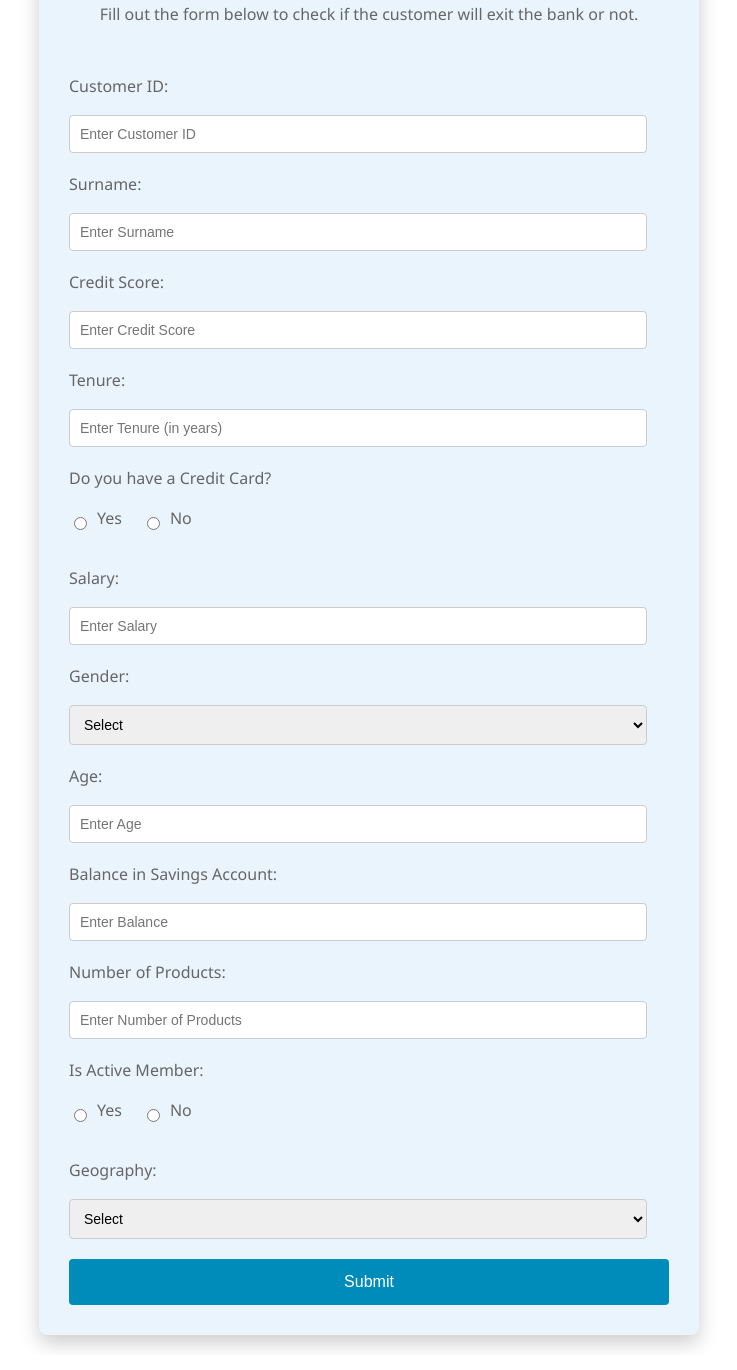
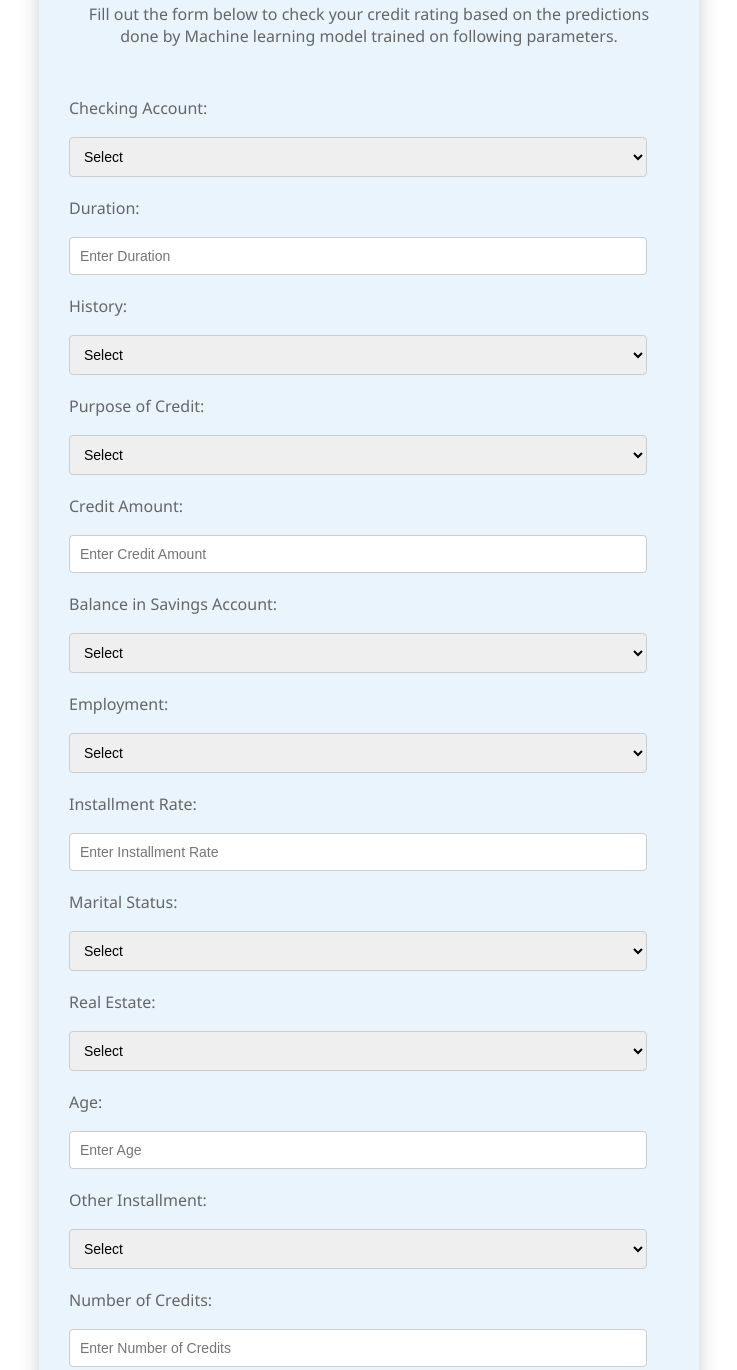
Before and after one commit to RohitSingh055/Input-Form, a plain HTML site: page index.html in a window 1280 px wide. Shown: the part 361-1731 px from the top of the page, without its empty margins (271-1008 px from the left). Drawn offline with Linux system fonts and the light colour scheme; no server answers.

Commit message:
checking some changes

```diff
--- a/index.html
+++ b/index.html
@@ -12,65 +12,129 @@
 <body>
 
     <form id="myForm" onsubmit="submitForm(event)" method="post">
-        <h1>Churn Prediction</h1>
+        <h1>Check your Credit Rating</h1>
         <img class="credit-card-image" src="/credit-card.webp" alt="Credit Card Image">
-        <p class="form-description">Fill out the form below to check if the customer will exit the bank or not.</p>
+        <p class="form-description">Fill out the form below to check your credit rating based on the predictions done by
+            Machine learning model trained on following parameters.</p>
+        <label for="chk_acct">Checking Account:</label>
+        <select name="chk_acct" id="chk_acct" required>
+            <option value="" disabled selected>Select</option>
+            <option value="0">0DM</option>
+            <option value="1">less-200DM</option>
+            <option value="2">no-account</option>
+            <option value="3">over-200DM</option>
+        </select>
 
-        <label for="customer_id">Customer ID:</label>
-        <input type="text" id="customer_id" name="customer_id" placeholder="Enter Customer ID" required>
+        <label for="duration">Duration:</label>
+        <input type="number" id="duration" name="duration" placeholder="Enter Duration" required>
 
-        <label for="surname">Surname:</label>
-        <input type="text" id="surname" name="surname" placeholder="Enter Surname" required>
+        <label for="history">History:</label>
+        <select name="history" id="history" required>
+            <option value="" disabled selected>Select</option>
+            <option value="0">all-paid-duly</option>
+            <option value="1">bank-paid-duly</option>
+            <option value="2">critical</option>
+            <option value="3">delay</option>
+            <option value="4">duly-till-now</option>
+        </select>
 
-        <label for="credit_score">Credit Score:</label>
-        <input type="number" id="credit_score" name="credit_score" placeholder="Enter Credit Score" required>
+        <label for="purpose_of_credit">Purpose of Credit:</label>
+        <select name="purpose_of_credit" id="purpose_of_credit" required>
+            <option value="" disabled selected>Select</option>
+            <option value="0">business</option>
+            <option value="1">domestic-app</option>
+            <option value="2">education</option>
+            <option value="3">furniture</option>
+            <option value="4">new-car</option>
+            <option value="5">others</option>
+            <option value="6">radio-tv</option>
+            <option value="7">repairs</option>
+            <option value="8">retraining</option>
+            <option value="9">used-car</option>
+        </select>
 
-        <label for="tenure">Tenure:</label>
-        <input type="number" id="tenure" name="tenure" placeholder="Enter Tenure (in years)" required>
+        <label for="credit_amount">Credit Amount:</label>
+        <input type="number" id="credit_amount" name="credit_amount" placeholder="Enter Credit Amount" required>
 
-        <label for="do_have_credit_card">Do you have a Credit Card?</label>
-        <div class="radio-group">
-            <input type="radio" id="credit_card_yes" name="do_have_credit_card" value="1" required>
-            <label class="radio-label" for="credit_card_yes">Yes</label>
-            <input type="radio" id="credit_card_no" name="do_have_credit_card" value="0">
-            <label class="radio-label" for="credit_card_no">No</label>
-        </div>
+        <label for="balance">Balance in Savings Account:</label>
+        <select name="balance" id="balance" required>
+            <option value="" disabled selected>Select</option>
+            <option value="0">less100DM</option>
+            <option value="1">less500DM</option>
+            <option value="2">less1000DM</option>
+            <option value="3">over1000DM</option>
+            <option value="4">unknown</option>
+        </select>
 
-        <label for="salary">Salary:</label>
-        <input type="number" id="salary" name="salary" placeholder="Enter Salary" required>
+        <label for="employment">Employment:</label>
+        <select name="employment" id="employment" required>
+            <option value="" disabled selected>Select</option>
+            <option value="0">four-years</option>
+            <option value="1">one-year</option>
+            <option value="2">over-seven</option>
+            <option value="3">seven-years</option>
+            <option value="4">unemployed</option>
+        </select>
 
-        <label for="gender">Gender:</label>
-        <select name="gender" id="gender" required>
+        <label for="install_rate">Installment Rate:</label>
+        <input type="number" id="install_rate" name="install_rate" placeholder="Enter Installment Rate" required>
+
+        <label for="marital_status">Marital Status:</label>
+        <select name="marital_status" id="marital_status" required>
             <option value="" disabled selected>Select</option>
-            <option value="male">Male</option>
-            <option value="female">Female</option>
+            <option value="0">female-divorced</option>
+            <option value="1">male-divorced</option>
+            <option value="2">married-male</option>
+            <option value="3">single-male</option>
+        </select>
+
+        <label for="real_estate">Real Estate:</label>
+        <select name="real_estate" id="real_estate" required>
+            <option value="" disabled selected>Select</option>
+            <option value="0">building-society</option>
+            <option value="1">car</option>
+            <option value="2">none</option>
+            <option value="3">real-estate</option>
         </select>
 
         <label for="age">Age:</label>
         <input type="number" id="age" name="age" placeholder="Enter Age" required>
 
-        <label for="balance">Balance in Savings Account:</label>
-        <input type="number" id="balance" name="balance" placeholder="Enter Balance" required>
+        <label for="other_installment">Other Installment:</label>
+        <select name="other_installment" id="other_installment" required>
+            <option value="" disabled selected>Select</option>
+            <option value="0">bank</option>
+            <option value="1">none</option>
+            <option value="2">stores</option>
+        </select>
 
-        <label for="num_of_products">Number of Products:</label>
-        <input type="number" id="num_of_products" name="num_of_products" placeholder="Enter Number of Products"
-            required>
+        <label for="num_credits">Number of Credits:</label>
+        <input type="number" id="num_credits" name="num_credits" placeholder="Enter Number of Credits" required>
 
-        <label for="is_active_member">Is Active Member:</label>
+        <label for="job">Job:</label>
+        <select name="job" id="job" required>
+            <option value="" disabled selected>Select</option>
+            <option value="0">management</option>
+            <option value="1">skilled</option>
+            <option value="2">unemployed-non-resident</option>
+            <option value="3">unskilled-resident</option>
+        </select>
+
+        <label for="phone">Phone:</label>
         <div class="radio-group">
-            <input type="radio" id="is_active_member_yes" name="is_active_member" value="1" required>
-            <label class="radio-label" for="is_active_member_yes">Yes</label>
-            <input type="radio" id="is_active_member_no" name="is_active_member" value="0">
-            <label class="radio-label" for="is_active_member_no">No</label>
+            <input type="radio" id="phone_yes" name="phone" value="1" required>
+            <label class="radio-label" for="phone_yes">Yes</label>
+            <input type="radio" id="phone_no" name="phone" value="0">
+            <label class="radio-label" for="phone_no">No</label>
         </div>
 
-        <label for="geography">Geography:</label>
-        <select name="geography" id="geography" required>
-            <option value="" disabled selected>Select</option>
-            <option value="germany">Germany</option>
-            <option value="france">France</option>
-            <option value="spain">Spain</option>
-        </select>
+        <label for="foreign">Foreign:</label>
+        <div class="radio-group">
+            <input type="radio" id="foreign_yes" name="foreign" value="1" required>
+            <label class="radio-label" for="foreign_yes">Yes</label>
+            <input type="radio" id="foreign_no" name="foreign" value="0">
+            <label class="radio-label" for="foreign_no">No</label>
+        </div>
 
         <div id="loader-container">
             <div id="loader" class="loader"></div>
@@ -78,7 +142,6 @@
 
         <input type="submit" value="Submit">
     </form>
-
     <script>
         function submitForm(event) {
             event.preventDefault(); // Prevent default form submission
```
